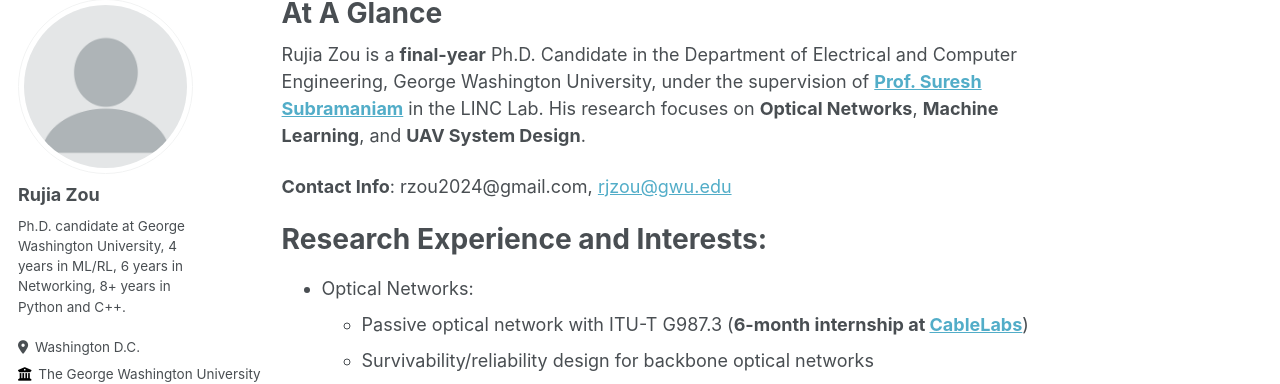
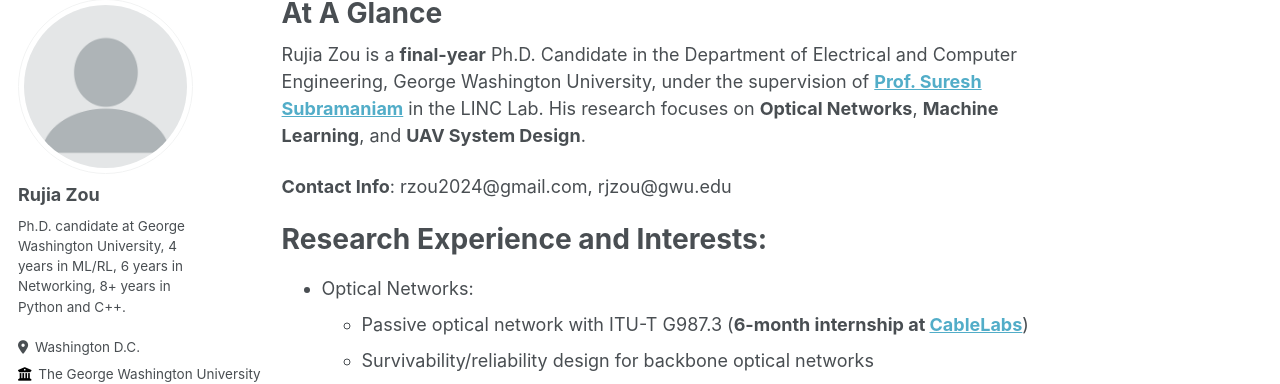
Before and after one commit to RujiaZou/RujiaZou.github.io, a Jekyll site: the page built from _pages/about.md, in a window 1280 px wide and 1180 px high. Shown: the part 87-471 px from the top of the window. Built offline with Jekyll 4.4.1, drawn with Linux system fonts in a browser that asks for light colours; some web fonts are replaced; part of the change alters nothing that is shown.

```diff
--- a/_pages/about.md
+++ b/_pages/about.md
@@ -9,7 +9,7 @@ redirect_from:
 
 Rujia Zou is a **final-year** Ph.D. Candidate in the Department of Electrical and Computer Engineering, George Washington University, under the supervision of **[Prof. Suresh Subramaniam](https://web.seas.gwu.edu/suresh/)** in the LINC Lab. His research focuses on **Optical Networks**, **Machine Learning**, and **UAV System Design**.
 
-**Contact Info**: rzou2024@gmail.com, [rjzou@gwu.edu](rjzou@gwu.edu)
+**Contact Info**: rzou2024@gmail.com, rjzou@gwu.edu
 
 Research Experience and Interests:
 =====
```
